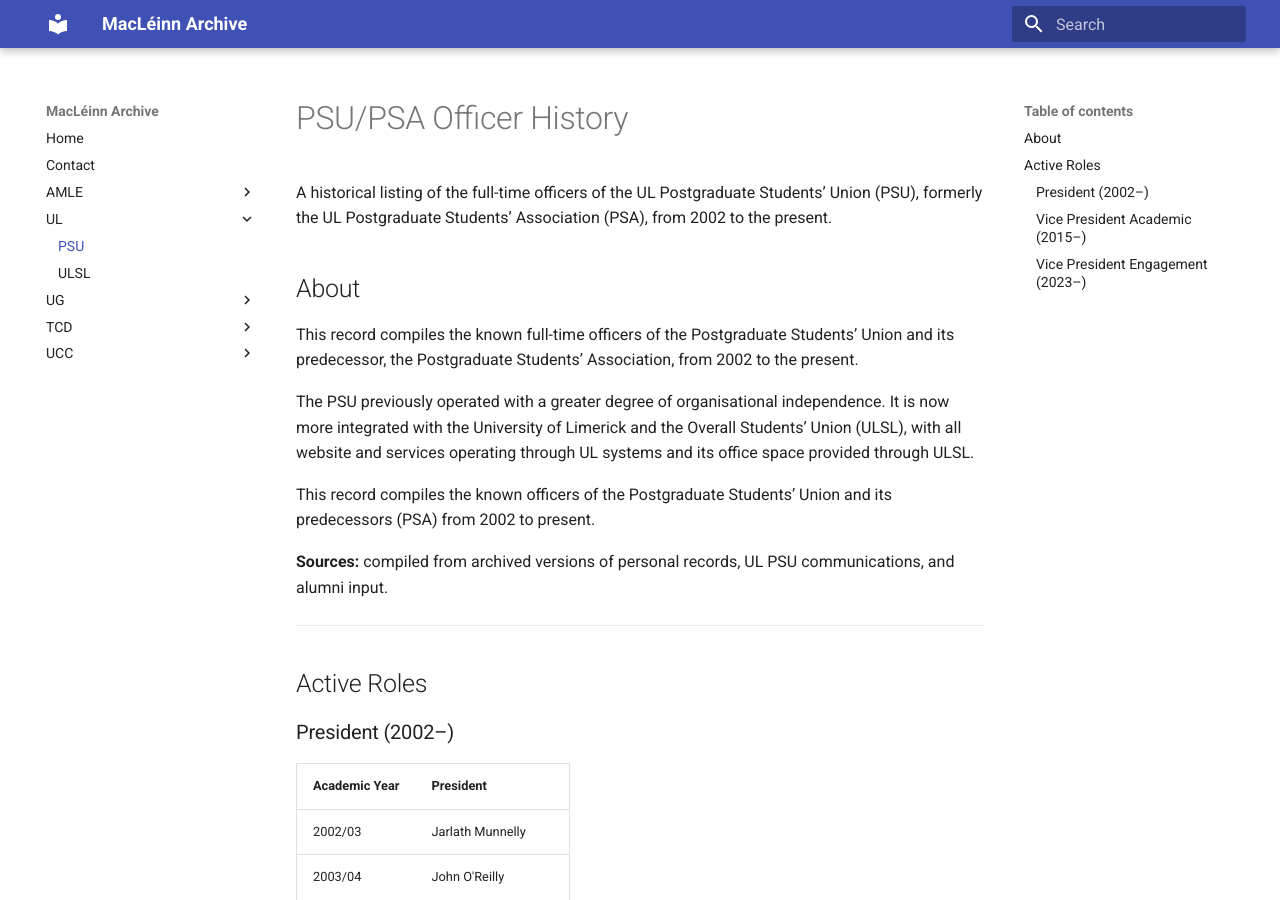
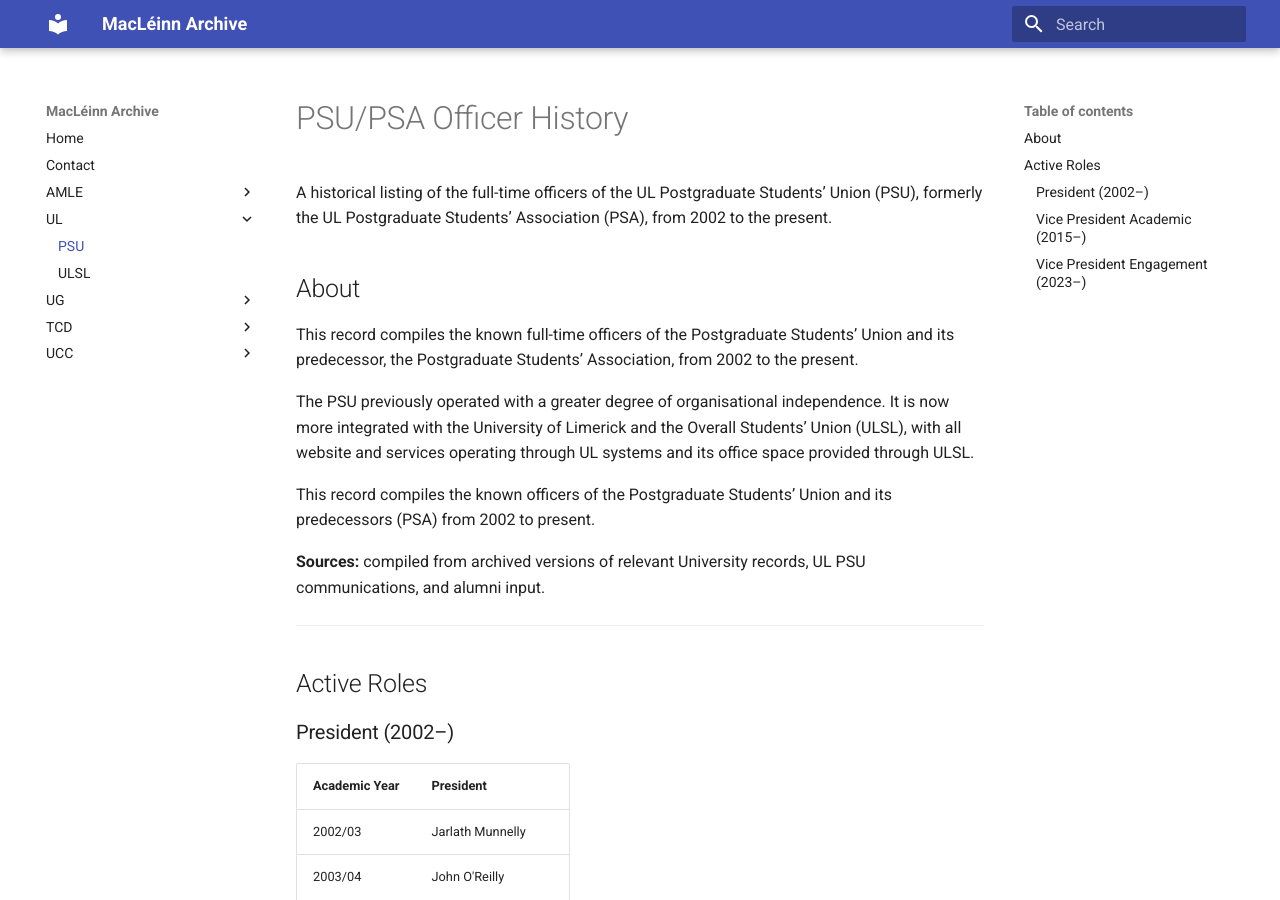
Before and after one commit to omahonye/macleinn_archive, an MkDocs documentation site: the page built from docs/ul/PSU.md, in a window 1280 px wide and 900 px high. Built offline with MkDocs 1.6.1 and Material for MkDocs 9.7.7, drawn with Linux system fonts in a browser that asks for light colours.

Commit message:
Update PSU.md

```diff
--- a/docs/ul/PSU.md
+++ b/docs/ul/PSU.md
@@ -10,7 +10,7 @@ The PSU previously operated with a greater degree of organisational independence
 
 This record compiles the known officers of the Postgraduate Students’ Union and its predecessors (PSA) from 2002 to present.
 
-**Sources:** compiled from archived versions of personal records, UL PSU communications, and alumni input.
+**Sources:** compiled from archived versions of relevant University records, UL PSU communications, and alumni input.
 
 ---
 
```
